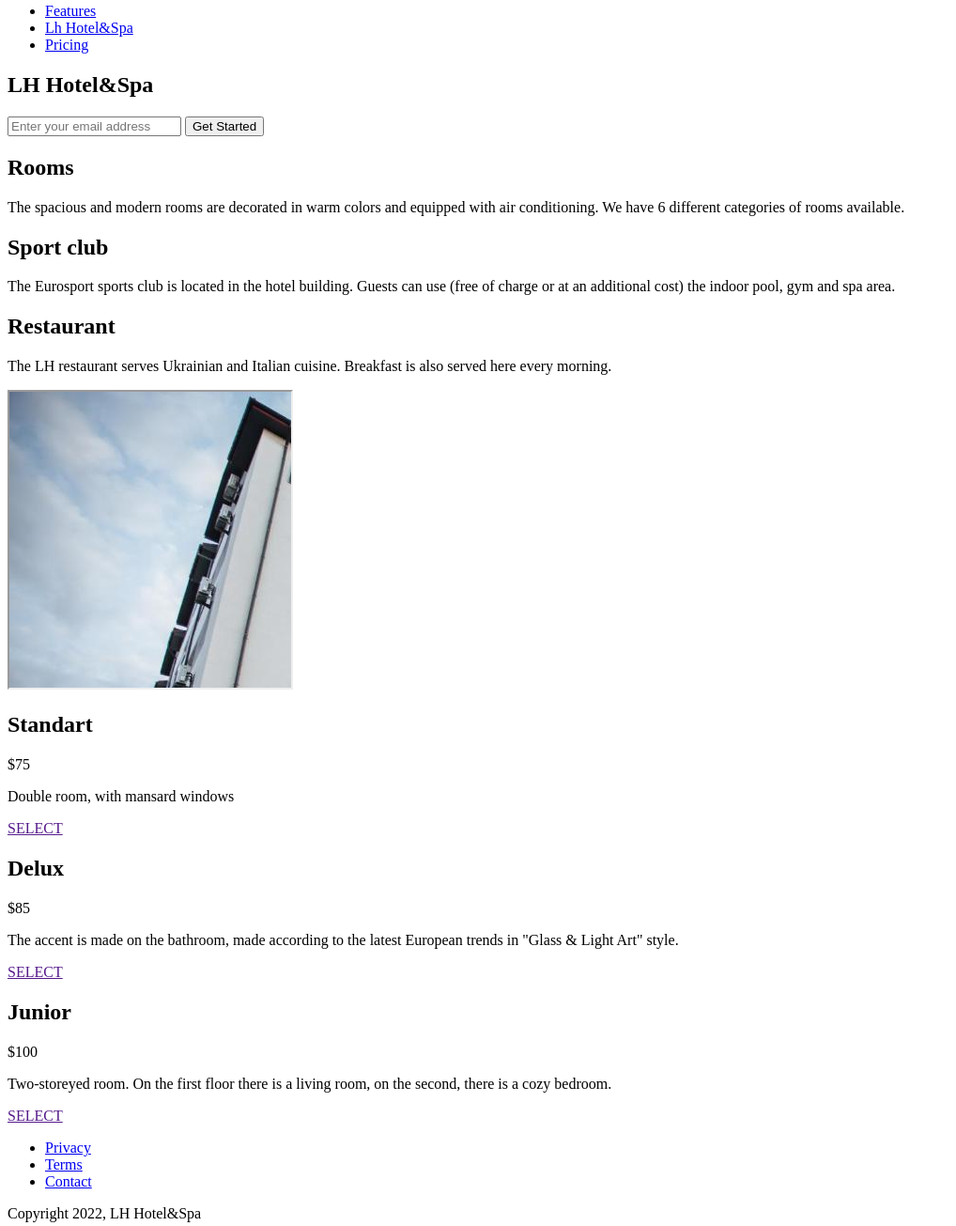
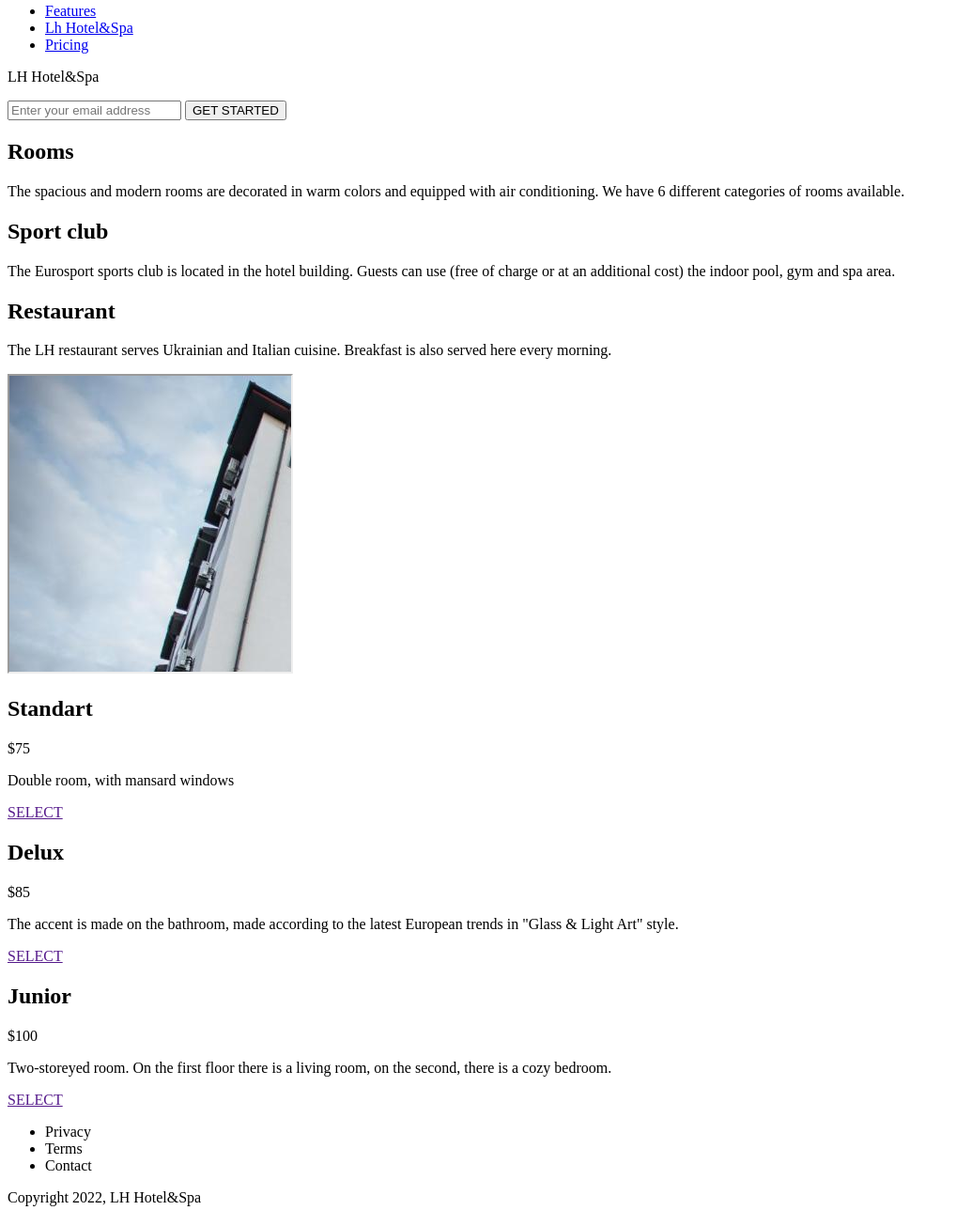
Before and after one commit to BilyakNatalya/landing_page, a plain HTML site: page index.html in a window 1280 px wide. Shown: the part 356-1661 px from the top of the page at 94% size, without its empty margins (0-1018 px from the left). Drawn offline with Linux system fonts and the light colour scheme.

Commit message:
Changed html

```diff
--- a/index.html
+++ b/index.html
@@ -7,41 +7,30 @@
     <title>LH hotel&spa</title>
 </head>
 <body>
-    <div id="page-wrapper">
-        <header id="header">
+    <header class="header">
+        <nav class="header__nav">
           <div class="logo">
-            <img
-              id="header-img"
-              src="img/lh_header.png"
-              alt="LH"
-            />
+            <img src="img/lh_header.png" alt="LH" id="header-img">
           </div>
-
-          <nav id="nav-bar">
-            <ul>
+           <ul class="header__nav__menu">
               <li><a class="nav-link" href="#features">Features</a></li>
               <li><a class="nav-link" href="#lh__hotel">Lh Hotel&Spa</a></li>
               <li><a class="nav-link" href="#pricing">Pricing</a></li>
             </ul>
         </nav>
     </header>
-
-        <div class="container"></div>
-
-        <section id="hero">
-          <h2>LH Hotel&Spa</h2>
-          <form id="form" action="https://www.freecodecamp.com/email-submit">
-            <input
-              name="email"
-              id="email"
-              type="email"
-              placeholder="Enter your email address"
-              required
-            />
-            <input id="submit" type="submit" value="Get Started" class="btn" />
+    <main class="main">
+      <div class="search" id="search">
+        <p class="search__title">
+            LH Hotel&Spa
+        </p>
+        <div class="search__form-container">
+          <form class="search__form" action="search__form-text">
+              <input type="text" placeholder="Enter your email address" name="clients-name">
+              <button class="button-52">GET STARTED</button>
           </form>
-        </section>
-
+        </div>
+      </div>
         <div class="container">
           <section id="features">
               <div class="desc">
@@ -68,15 +57,15 @@
                 </p>
               </div>
           </section>
-          <section id="lh_hotel&spa">
+        </div>
+            <div class="img__photo">
               <iframe
                 id="photo"
                 height="315"
-              src="img/lh_hotel_spa.jpg"0"
-              allowfullscreen
-            ></iframe>
-          </section>
-          <section id="pricing">
+                src="img/lh_hotel_spa.jpg"
+                allowfullscreen>
+              </iframe>
+            </div>
             <div class="rooms" id="standart">
               <article class="rooms__item">
                 <h2 class="rooms__item-title">
@@ -118,16 +107,25 @@
                </p>
                <a href="" class="rooms__item-select">SELECT</a>
             </article>
-          </section>
-          <footer>
-            <ul>
-              <li><a href="#">Privacy</a></li>
-              <li><a href="#">Terms</a></li>
-              <li><a href="#">Contact</a></li>
+          </div>
+    </main>
+    <footer class="footer">
+      <div class="footer__nav">
+            <ul class="footer__nav-menu">
+              <li class="footer__nav-menu-item">
+                Privacy
+              </li>
+              <li class="footer__nav-menu-item">
+                Terms
+              </li>
+              <li class="footer__nav-menu-item">
+              Contact
+              </li>
             </ul>
-            <span>Copyright 2022, LH Hotel&Spa</span>
+            <p class="footer__nav-copyright-label">
+              Copyright 2022, LH Hotel&Spa
+            </p>
+      </div>
     </footer>
-        </div>
-      </div>
   </body>
 </html>
```
Lines whose indentation alone changed are shown as unchanged.
